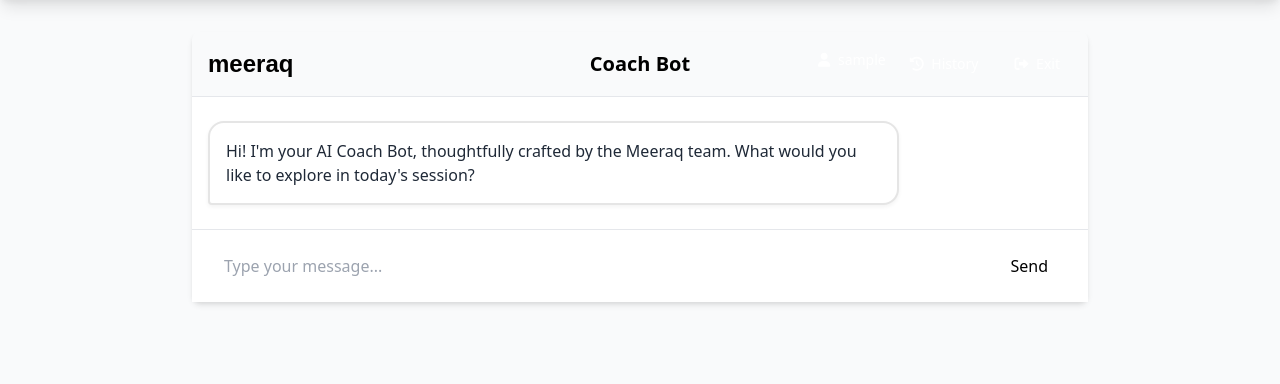
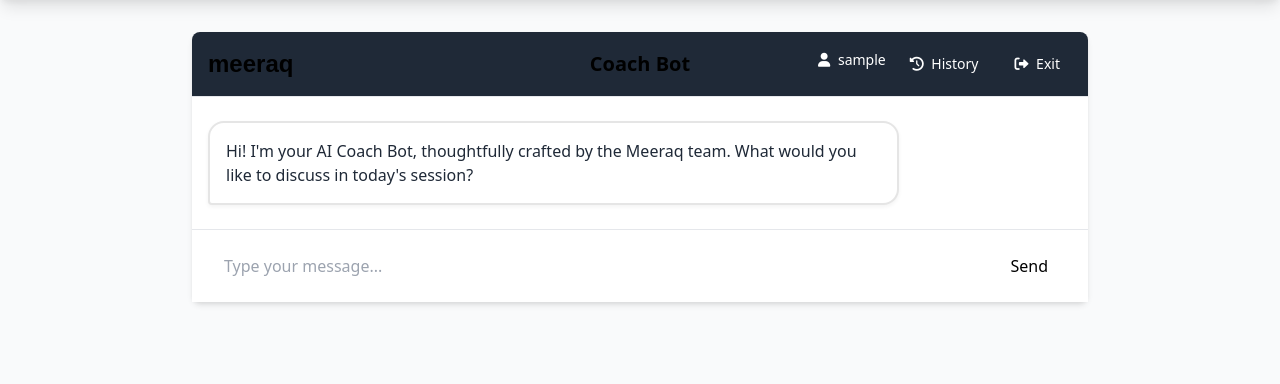
Before and after one commit to charankolisetty/coaching_bot, a Flask app: page /chat in a window 1280 px wide. Shown: the part 56-440 px from the top of the page. Run offline with Flask 3, Linux system fonts and the light colour scheme; the visitor is signed in with stand-in values (Sample User, id 1); data that the repository does not hold is empty.

Commit message:
inital commit - app

```diff
--- a/app.py
+++ b/app.py
@@ -198,7 +198,7 @@ def chat():
             run = openai_client.beta.threads.runs.create(
                 thread_id=thread_id,
                 assistant_id=app.config["ASSISTANT_ID"],
-                instructions=f"Consider the user's background: '{username}' works in the '{industry}' industry at '{company}'. Adapt your tone, terminology, and conversational approach to align with their industry and company context while maintaining professionalism. Use this context to enhance the conversation where relevant, but do not rely solely on it."
+                instructions=f"Consider the user's background: '{username}' works in the '{industry}' industry at '{company}'."
             )
 
             max_attempts = 30  # Maximum 30 seconds wait
--- a/templates/chat.html
+++ b/templates/chat.html
@@ -3,7 +3,7 @@
 {% block title %}Meeraq Coach Bot{% endblock %}
 
 {% block content %}
-<div class="max-w-4xl mx-auto bg-gradient-to-r from-meeraq-blue to-meeraq-purple rounded-lg shadow-md h-[80vh] flex flex-col">
+<div class="max-w-4xl mx-auto bg-gray-800 rounded-lg shadow-md h-[80vh] flex flex-col">
     <!-- Header with gradient -->
     <div class="p-4 bg-gradient-to-r from-[#E6007E] via-[#9B3899] to-[#1B1464] border-b">
         <div class="flex items-center justify-between">
@@ -40,7 +40,7 @@
         <!-- Welcome message -->
         <div class="flex items-start space-x-2">
             <div class="message bot-message">
-                <p class="text-gray-800">Hi! I'm your AI Coach Bot, thoughtfully crafted by the Meeraq team. What would you like to explore in today's session?</p>
+                <p class="text-gray-800">Hi! I'm your AI Coach Bot, thoughtfully crafted by the Meeraq team. What would you like to discuss in today's session?</p>
             </div>
         </div>
 
```
